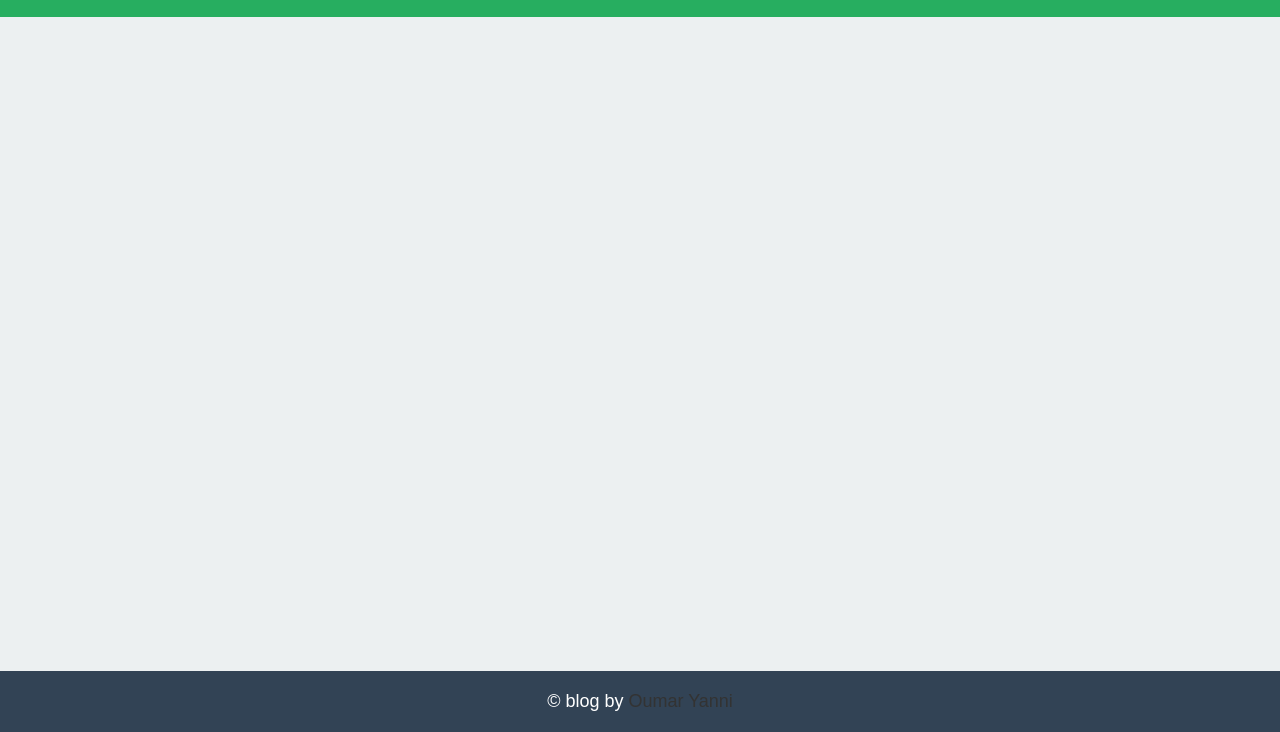
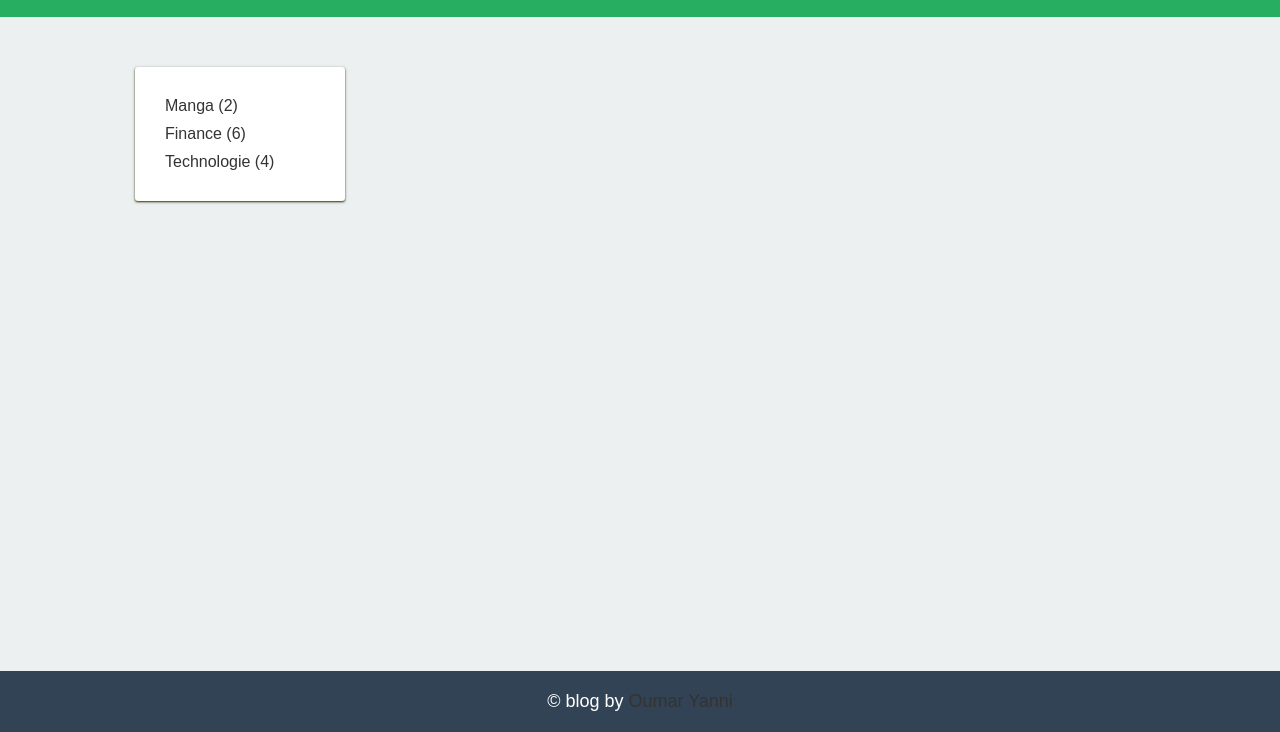
Before and after one commit to OumarYanni/blog-project-by-oumar-yanni, a website built with webpack: page src/index.html in a window 1280 px wide. Shown: the part 68-800 px from the top of the page. Built offline with nearby package versions, Linux system fonts and the light colour scheme; no server answers; a web font is replaced by a local one.

Commit message:
Setting up the categories menu

```diff
--- a/src/assets/styles/_base.scss
+++ b/src/assets/styles/_base.scss
@@ -43,3 +43,7 @@ a {
     color: var(--text);
     text-decoration: none;
 }
+
+strong {
+    color: var(--accent);
+}
--- a/src/index.html
+++ b/src/index.html
@@ -34,6 +34,13 @@
         </div>
       </header>
       <div class="content">
+        <div class="sidebar">
+          <ul class="categories">
+            <li> Manga (2)</li>
+            <li> Finance (6)</li>
+            <li> Technologie (4)</li>
+          </ul>
+        </div>
         <div class="articles-container"></div>
       </div>
       <footer>© blog by <a href="https://www.linkedin.com/in/oumar-yanni/">Oumar Yanni</a></footer>
--- a/src/index.scss
+++ b/src/index.scss
@@ -4,10 +4,32 @@
     background: var(--divider);
     display: flex;
     justify-content: center;
-    align-items: center;
+    align-items: flex-start;
+    padding-top: 5rem;
+    .sidebar {
+        flex: 0 0 25rem;
+        padding: 0 2rem 2rem 2rem;
+        .categories {
+            padding: 2rem;
+            background: white;
+            border-radius: 0.3rem;
+            box-shadow: var(--box-shadow);
+            li {
+                margin: 1rem;
+                transition: color 0.2s;
+                cursor: pointer;
+                &:hover {
+                    color: var(--primary);
+                    strong {
+                        color: var(--primary);
+                    }
+                }
+            }
+        }
+    }
     .articles-container {
-        max-width: 800px;
-        width: 100%;
+        max-width: 80rem;
+        flex: 1;
         margin: 5rem 0 10rem 0;
         .article {
             background: white;
```
